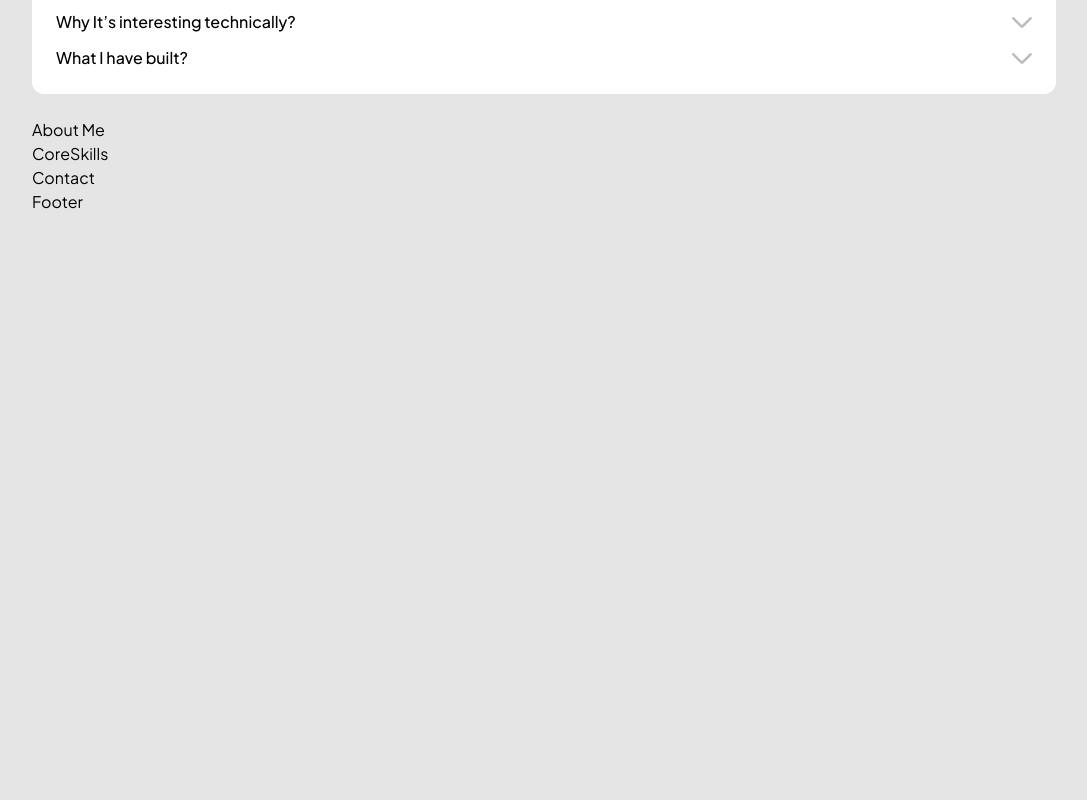
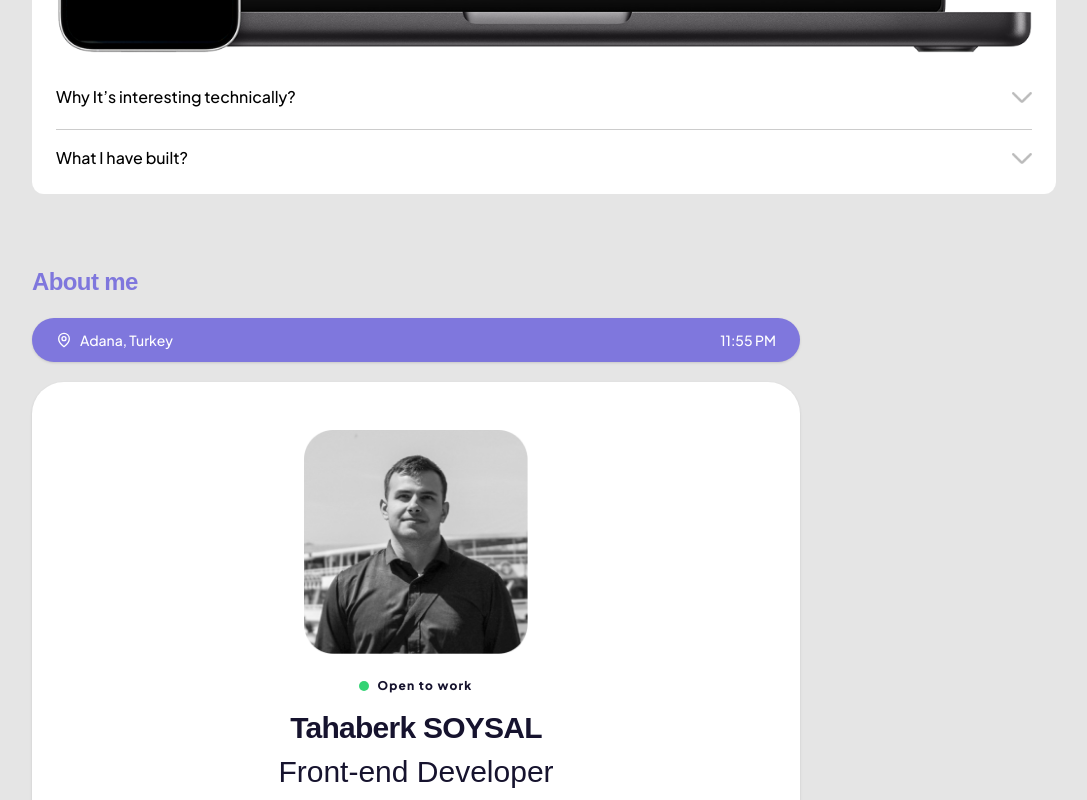
Before and after one commit to tbsoysal/portfolio, a Next.js app: page / in a window 1280 px wide. Shown: the part 2860-3660 px from the top of the page, without its empty margins (96-1183 px from the left). Before the commit the page ends 3122 px from the top, so only its background shows below. Built offline with nearby package versions, Linux system fonts and the light colour scheme.

Commit message:
create about section and fix bugs on Project section

```diff
--- a/app/components/AboutMe.tsx
+++ b/app/components/AboutMe.tsx
@@ -1,3 +1,110 @@
-export default function AboutMe() {
-    return <div>About Me</div>
+"use client"
+
+import { useState, useEffect } from 'react';
+import Image from 'next/image';
+import Button from './ui/Button';
+
+export default function About() {
+  const [time, setTime] = useState<string>('');
+
+  useEffect(() => {
+    const updateTime = () => {
+      const istanbulTime = new Date().toLocaleTimeString('en-US', {
+        timeZone: 'Europe/Istanbul',
+        hour: '2-digit',
+        minute: '2-digit',
+        hour12: true,
+      });
+      setTime(istanbulTime);
+    };
+
+    // Set time immediately on mount
+    updateTime();
+
+    // Update the clock every minute
+    const timer = setInterval(updateTime, 60000);
+
+    return () => clearInterval(timer);
+  }, []);
+
+  return (
+    <section className='my-12'>
+        <h2 className="font-satoshi text-accent text-2xl tracking-tight font-bold mb-5">About me</h2>
+
+      <div className='flex flex-col gap-5'>
+      {/* Top Location & Time Bar */}
+      <div className="w-full max-w-3xl bg-accent rounded-full px-6 py-3 flex justify-between items-center text-white text-sm font-medium shadow-sm">
+        <div className="flex items-center gap-2">
+          {/* Simple Inline Location Pin SVG */}
+          <svg xmlns="http://www.w3.org/2000/svg" width="16" height="16" viewBox="0 0 24 24" fill="none" stroke="currentColor" strokeWidth="2" strokeLinecap="round" strokeLinejoin="round">
+            <path d="M20 10c0 6-8 12-8 12s-8-6-8-12a8 8 0 0 1 16 0Z"/>
+            <circle cx="12" cy="10" r="3"/>
+          </svg>
+          <span>Adana, Turkey</span>
+        </div>
+        <span>{time}</span>
+      </div>
+
+      {/* Main Profile Card */}
+      <div className="w-full max-w-3xl bg-white rounded-4xl p-6 md:p-12 flex flex-col items-center text-center shadow-sm">
+        {/* Profile Image Container */}
+        <div className="relative w-48 h-48 md:w-56 md:h-56 mb-6 overflow-hidden">
+          <Image
+            src="/images/profile-image.png"
+            alt="Tahaberk Soysal"
+            fill
+            priority
+            sizes='(max-width: 768px) 192px, 224px'
+            className="object-cover grayscale"
+          />
+        </div>
+
+        {/* Status Badge */}
+        <div className="flex items-center gap-2 mb-4">
+          <span className="w-2.5 h-2.5 bg-green-500 rounded-full animate-pulse" />
+          <span className="text-xs font-extrabold tracking-widest  text-text-primary">
+            Open to work
+          </span>
+        </div>
+
+        {/* Name and Title */}
+        <h1 className="font-satoshi text-3xl md:text-5.5xl font-bold tracking-tight text-text-primary mb-2">
+          Tahaberk SOYSAL
+        </h1>
+        <p className="font-satoshi text-2xl md:text-3xl text-text-primary mb-8 font-medium">
+          Front-end Developer
+        </p>
+
+        {/* Action Buttons */}
+        <div className="flex sm:flex-row gap-2 w-full sm:w-auto justify-center">
+          <Button variant="primary" label="Download CV" />
+          <Button variant="secondary" label="Contact me" />
+        </div>
+      </div>
+
+      {/* Bio / Description Card */}
+      <div className="w-full max-w-3xl bg-white rounded-4xl p-6  md:p-10 flex flex-col gap-6 text-base md:text-lg leading-relaxed text-text-primary shadow-sm">
+        <p>
+          I'm a front-end developer based in Turkey, focused on building products that
+          solve real problems — not just writing code that passes review.
+        </p>
+        <p>
+          I've built and shipped three projects independently: a SaaS reservation
+          platform for soccer field owners, a resume builder with live preview and PDF
+          export, and a Pomodoro Chrome extension built in collaboration with a
+          designer. Each one taught me something tutorials never could.
+        </p>
+        <p>
+          I'm comfortable owning features end to end — from idea to design to
+          deployment. I think about the user, not just the ticket.
+        </p>
+        <p className="font-medium text-black">
+          Currently looking for a remote front-end role at a small, product-focused
+          team where I can contribute beyond the task list.
+        </p>
+      </div>
+      </div>
+
+    </section>
+  );
 }
--- a/app/components/ui/ProjectCard.tsx
+++ b/app/components/ui/ProjectCard.tsx
@@ -51,15 +51,16 @@ export default function ProjectCard({ project }: ProjectCardProps) {
       </div>
 
       {/* Accordion Q&A Section */}
-      <div className="space-y-3">
+      <div className="space-y-5">
         {project.QA.map((qa, index) => {
           const isOpen = openIndex === index;
           const iconsrc = isOpen ? "/images/arrow-opened.png" : "/images/arrow-closed.png";
 
           return (
+            <div key={index}>
+            {index !== 0 && <hr className="opacity-20 mb-4"/>}
             <div
-              key={index}
-              className="rounded-lg overflow-hidden"
+              className="overflow-hidden"
             >
               {/* Trigger Button */}
               <button
@@ -83,6 +84,7 @@ export default function ProjectCard({ project }: ProjectCardProps) {
                 </div>
               </div>
             </div>
+            </div>
           );
         })}
       </div>
```
